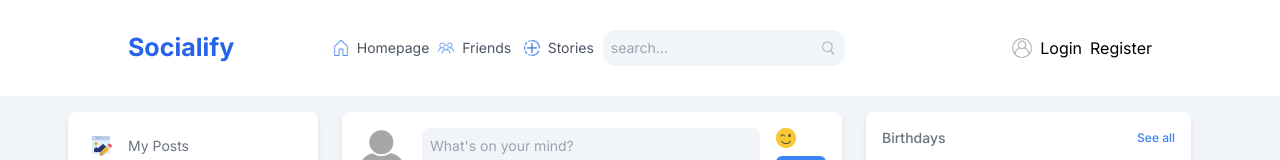
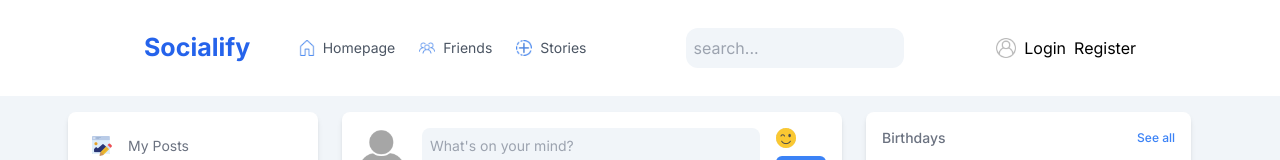
Before and after one commit to Vijaysingh1621/Socialify, a Next.js app: page / in a window 1280 px wide. Shown: the top 160 px of the page. Built offline with nearby package versions, Linux system fonts and the light colour scheme; no server answers; grey boxes are pictures that could not be loaded.

Commit message:
searching_added

```diff
--- a/src/app/layout.tsx
+++ b/src/app/layout.tsx
@@ -22,7 +22,7 @@ export default function RootLayout({
     <html lang="en">
       <body className={inter.className}>
         <div className="w-full bg-white px-4 md:px-8 lg:px-16 xl:px-32 2xl:px-64">
-        <Navbar/>
+        <Navbar />
         </div>
         <div className="bg-slate-100 px-4 md:px-8 lg:px-16 xl:px-32 2xl:px-64">
         {children}
--- a/src/app/profile/[username]/page.tsx
+++ b/src/app/profile/[username]/page.tsx
@@ -64,7 +64,7 @@ if(isBlocked) return notFound();
               <span className='text-sm'>Posts</span>
             </div>
             <div className='flex flex-col items-center'>
-              <span className='font-medium'>{user._count.followers}</span>
+              <span className='font-medium'>{user._count.followers}</span>  {/*   there is a chnage*/}
               <span className='text-sm'>Followers</span>
             </div>
             <div className='flex flex-col items-center'>
--- /dev/null
+++ b/src/components/Mobile-screen/Friends.tsx
@@ -0,0 +1,9 @@
+import React from 'react'
+
+const Friends = () => {
+  return (
+    <div>friends</div>
+  )
+}
+
+export default Friends
--- a/src/components/MobileMenu.tsx
+++ b/src/components/MobileMenu.tsx
@@ -1,8 +1,29 @@
 import Link from 'next/link'
 import React from 'react'
 import Image from 'next/image'
+import { auth } from '@clerk/nextjs/server'
+import prisma from '@/lib/client'
 
-const MobileMenu = () => {
+const MobileMenu = async() => {
+  const {userId}=auth();
+;
+
+
+  if(!userId) return null;
+
+  const user = await prisma.user.findFirst({
+    where:{
+      clerkId:userId,
+    },include:{
+      _count:{
+        select:{
+          followers:true
+      }
+    }
+  }});
+  console.log(user)
+
+  if(!user) return null;
   return (
     <div className='fixed bottom-0 w-full bg-gray-200 py-2 shadow-lg rounded-2xl '>
       <div className='flex justify-around items-center text-[16px]  '>
@@ -24,7 +45,7 @@ const MobileMenu = () => {
             <span className=''>Stories</span>
           </div>
         </Link>
-        <Link href="/profile/123">
+        <Link href={`/profile/${user.username}`}>
           <div className='flex flex-col items-center justify-center text-black hover:text-blue-600 cursor-pointer'>
             <svg className='w-6 h-6' fill='currentColor' viewBox='0 0 24 24'><path d='M...'></path></svg>
             <span className=''>Profile</span>
--- a/src/components/Navbar.tsx
+++ b/src/components/Navbar.tsx
@@ -1,70 +1,89 @@
 "use client"
 import Link from 'next/link'
-import React from 'react'
+import React, { useState } from 'react'
 import Image from 'next/image'
+import { useRouter } from 'next/navigation'
 import { ClerkLoaded, ClerkLoading } from '@clerk/nextjs'
-import { SignedIn, SignedOut,UserButton } from '@clerk/clerk-react'
-//bg-gray-900 will be used for dark mode
+import { SignedIn, SignedOut, UserButton } from '@clerk/clerk-react'
 
 const Navbar = () => {
+  const [search, setSearch] = useState('')
+  const router = useRouter()
+
+  const handleSearchChange = (e: any) => {
+    setSearch(e.target.value)
+  }
+
+  const handleSearchSubmit = (e: any) => {
+    e.preventDefault()
+    if (search.trim()) {
+      router.push(`/profile/${search.trim()}`)
+    }
+  }
+
   return (
-    <div className='h-24 flex items-center justify-between '>
-      {/*Left*/}
+    <div className='h-24 flex items-center justify-between px-4'>
+      {/* Left */}
       <div className='md:hidden lg:block w-[20%]'>
         <Link href="/" className='font-bold text-[25px] text-blue-600'>Socialify</Link>
       </div>
-      {/*center*/}
-      <div className='hidden md:flex w-[50%] text-sm items-center justify-between '>
-        {/* Links*/}
-        <div className='flex gap-6 text-gray-600 mr-5'>
+      {/* Center */}
+      <div className='hidden md:flex w-[50%] text-sm items-center justify-between'>
+        {/* Links */}
+        <div className='flex gap-6 text-gray-600 mr-5 '>
           <Link href="/" className='flex items-center gap-2'>
             <Image src="/home.png" alt="homepage" width={16} height={16} className="w-4 h-4" />
             <span>Homepage</span>
           </Link>
-          <Link href="/" className='flex items-center gap-2'>
-            <Image src="/friends.png" alt="homepage" width={16} height={16} className="w-4 h-4" />
+          <Link href="/friends" className='flex items-center gap-2'>
+            <Image src="/friends.png" alt="friends" width={16} height={16} className="w-4 h-4" />
             <span>Friends</span>
           </Link>
-          <Link href="/" className='flex items-center gap-2'>
-            <Image src="/stories.png" alt="homepage" width={16} height={16} className="w-4 h-4" />
+          <Link href="/stories" className='flex  items-center gap-2'>
+            <Image src="/stories.png" alt="stories" width={16} height={16} className="w-4 h-4" />
             <span>Stories</span>
           </Link>
         </div>
-        <div className='hidden xl:flex p-2 bg-slate-100 items-center rounded-xl '>
-          <input type="Text" placeholder='search...' className='bg-transparent outline-none'/>
-          <Image src="/search.png" alt="" height={14} width={14} className='mr-4'/>
       </div>
-      </div>
-      {/*right*/}
+      <form onSubmit={handleSearchSubmit} className='flex items-center bg-slate-100 rounded-xl w-full xs:w-auto xs:flex-grow md:w-1/2lg:w-1/3 min-w-10'>
+        <input
+          type="text"
+          placeholder='search...'
+          value={search}
+          onChange={handleSearchChange}
+          className='bg-transparent outline-none p-2 flex-grow'
+        />
+        <button type="submit" className='p-2'>
+          <Image src="/search.png" alt="search" height={14} width={14} />
+        </button>
+      </form>
+      {/* Right */}
       <div className='w-[30%] flex items-center gap-4 xl:gap-8 justify-end'>
         <ClerkLoading>
-        <div className="inline-block h-4 w-4 animate-spin rounded-full border-gray-400 border-2 border-solid border-current border-e-transparent align-[-0.125em] text-surface motion-reduce:animate-[spin_1.5s_linear_infinite] dark:text-white "
+          <div className="inline-block h-4 w-4 animate-spin rounded-full border-gray-400 border-2 border-solid border-current border-e-transparent align-[-0.125em] text-surface motion-reduce:animate-[spin_1.5s_linear_infinite] dark:text-white"
             role="status"> </div>
         </ClerkLoading>
         <ClerkLoaded>
           <SignedIn>
-           <div className='cursor-pointer'>
-            <Image src="/people.png" alt="" width={24} height={24}/>
+            <div className='cursor-pointer '>
+              <Image src="/people.png" alt="people" width={24} height={24} />
             </div>
             <div className='cursor-pointer'>
-            <Image src="/messages.png" alt="" width={20} height={20}/>
+              <Image src="/messages.png" alt="messages" width={20} height={20} />
             </div>
             <div className='cursor-pointer'>
-            <Image src="/notifications.png" alt="" width={20} height={20}/>
+              <Image src="/notifications.png" alt="notifications" width={20} height={20} />
             </div>
-           <UserButton/>
+            <UserButton />
           </SignedIn>
           <SignedOut>
             <div className='cursor-pointer flex items-center gap-2'>
-            <Image src="/login.png" alt=""  width={20} height={20}/>
+              <Image src="/login.png" alt="login" width={20} height={20} />
               <Link href="/sign-in">Login</Link>
               <Link href="/sign-up">Register</Link>
             </div>
           </SignedOut>
         </ClerkLoaded>
-
-
-
       </div>
     </div>
   )
--- a/tailwind.config.ts
+++ b/tailwind.config.ts
@@ -7,7 +7,11 @@ const config: Config = {
     "./src/app/**/*.{js,ts,jsx,tsx,mdx}",
   ],
   theme: {
+
     extend: {
+      screens: {
+        'xs': '540px',
+      },
       colors: {
         background: "var(--background)",
         foreground: "var(--foreground)",
```
Lines whose indentation alone changed are shown as unchanged.
